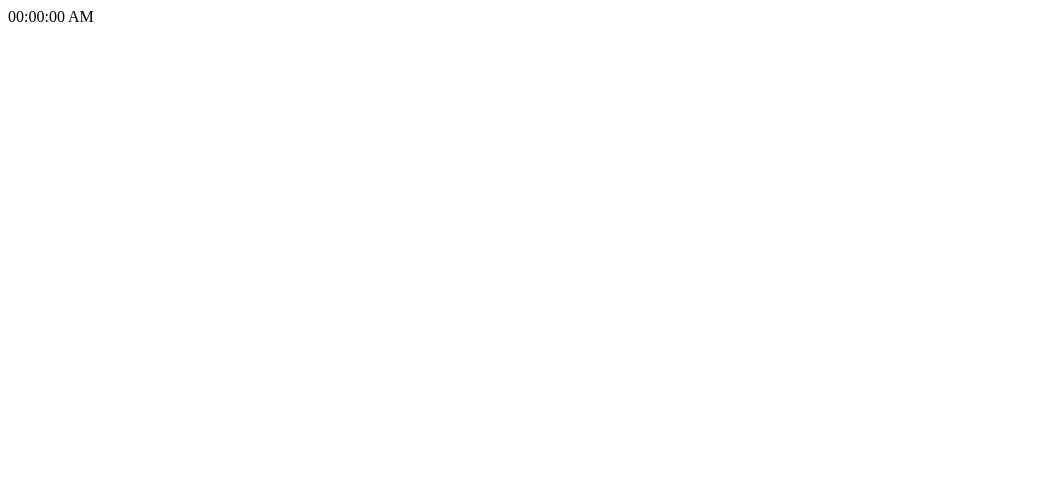
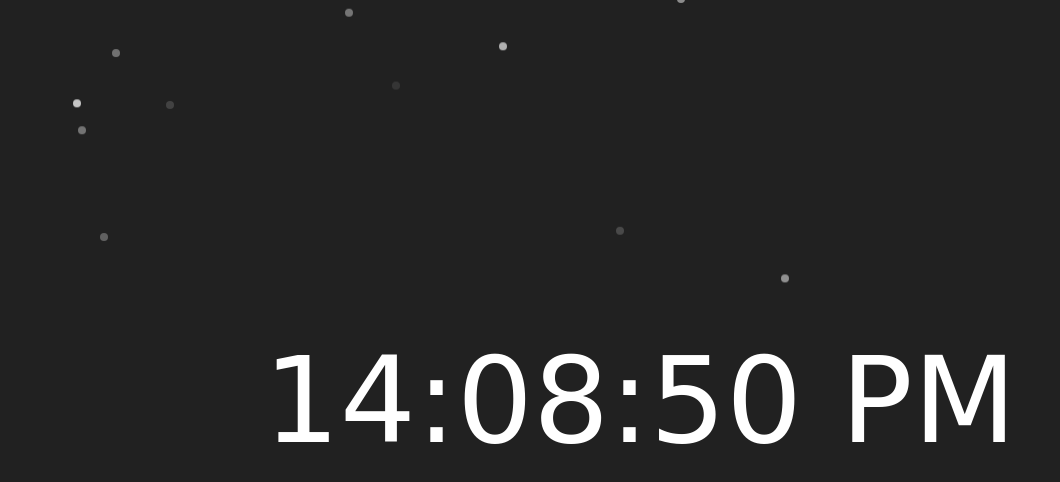
Before and after one commit to rlawlsdn263/likeLion-js-study-digitalClock, a plain HTML site: page index.html in a window 1280 px wide. Shown: the whole page, without its empty margins (0-1060 px from the left). Drawn offline with Linux system fonts and the light colour scheme; a web font is replaced by a local one.

Commit message:
[완성] 시간 함수, 눈 애니메이션

```diff
--- a/index.html
+++ b/index.html
@@ -1,17 +1,17 @@
 <!DOCTYPE html>
-<html lang="en">
+<html lang="ko-KR">
 <head>
   <meta charset="UTF-8" />
   <meta http-equiv="X-UA-Compatible" content="IE=edge" />
   <meta name="viewport" content="width=device-width, initial-scale=1.0" />
   <title>Digital Time Clock</title>
-  <script src="main.js"></script>
+  <script src="main.js" defer></script>
+  <link rel="stylesheet" href="style.css" />
 </head>
 <body>
   <main class="main">
-    <div class="time-wrapper">
+    <div class="time">
       <span class="time-clock">00:00:00</span>
-      <span class="time-period">AM</span>
     </div>
   </main>
 </body>
--- a/main.js
+++ b/main.js
@@ -1,19 +1,61 @@
+const timeClock = document.querySelector(".time-clock");
+const body = document.querySelector("body");
+
+const MIN_DURATION = 10;
+
 //시계함수
-function clock() {
-  let date = new Date();
-  let hours = String(date.getHours()).padStart(2, "0");
-  let minutes = String(date.getMinutes()).padStart(2, "0");
-  let seconds = String(date.getSeconds()).padStart(2, "0");
+function getTime() {
+  const date = new Date();
+  const hours = String(date.getHours()).padStart(2, "0");
+  const minutes = String(date.getMinutes()).padStart(2, "0");
+  const seconds = String(date.getSeconds()).padStart(2, "0");
+  const ampm = hours >= 12 ? "PM" : "AM";
 
-  // hours가 12 이상이면 pm 아니면 am
-  const ampm = hours >= 12 ? "PM" : "AM";
-  hours = hours % 12;
-
-  console.log(hours, minutes, seconds, ampm);
+  timeClock.textContent = `${hours}:${minutes}:${seconds} ${ampm}`;
 }
 
-clock();
-const digitalTimer = setInterval(clock, 1000);
+function makeSnowflake() {
+  const snowflake = document.createElement("div");
+  const delay = Math.random() * 10;
+  const initialOpacity = Math.random();
+  const duration = Math.random() * 20 + MIN_DURATION;
+
+  snowflake.classList.add("snowflake");
+  snowflake.style.left = `${Math.random() * window.screen.width}px`;
+  snowflake.style.animationDelay = `${delay}s`;
+  snowflake.style.opacity = initialOpacity;
+  snowflake.style.animation = `fall ${duration}s linear`;
+
+  body.appendChild(snowflake);
+
+  setTimeout(() => {
+    body.removeChild(snowflake);
+  }, (duration + delay) * 1000);
+}
+
+getTime();
+setInterval(getTime, 1000);
+
+for (let index = 0; index < 500; index++) {
+  setTimeout(makeSnowflake, 500 * index);
+}
+
+// const 변수 = setInterval(getTime, 10000);
+
+// console.log(getTime());
+// getTime();
+
+// hours가 12 이상이면 pm 아니면 am
+// const ampm = hours >= 12 ? "PM" : "AM";
+
+// if (hours > 12) {
+//   hours = hours - 12;
+// }
+
+// console.log(hours, minutes, seconds, ampm);
+
+// clock();
+// setInterval(clock, 1000);
 
 //Date MDN
 //https://developer.mozilla.org/ko/docs/Web/JavaScript/Reference/Global_Objects/Date
--- a/style.css
+++ b/style.css
@@ -1,6 +1,48 @@
-.time-wrapper {
+@import url('https://fonts.googleapis.com/css2?family=Rubik+Bubbles&display=swap');
+
+*{
+  margin: 0px;
+  padding: 0px;
+  box-sizing: border-box;
+  font-family: 'Rubik Bubbles', cursive;
+}
+
+body {
+  overflow: hidden;
+}
+
+.main {
   display: flex;
   flex-flow: row nowrap;
+  align-items: center;
   justify-content: center;
-  align-items: center;
+  height: 100vh;
+  background: #212121;
 }
+
+.time-clock {
+  font-size: 120px;
+  font-weight: 400;
+  color: #fff;
+}
+
+.snowflake {
+  width: 8px;
+  height: 8px;
+  border-radius: 50%;
+  background-color: white;
+  position: absolute;
+  top: -8px;
+  /* animation: fall 10s linear; */
+}
+
+/* 애니메이션 */
+@keyframes fall {
+  from {
+
+  }
+  to {
+    transform: translateY(100vh);
+    opacity: 0;
+  }
+}
```
Also changed, not shown: 1 other file.
